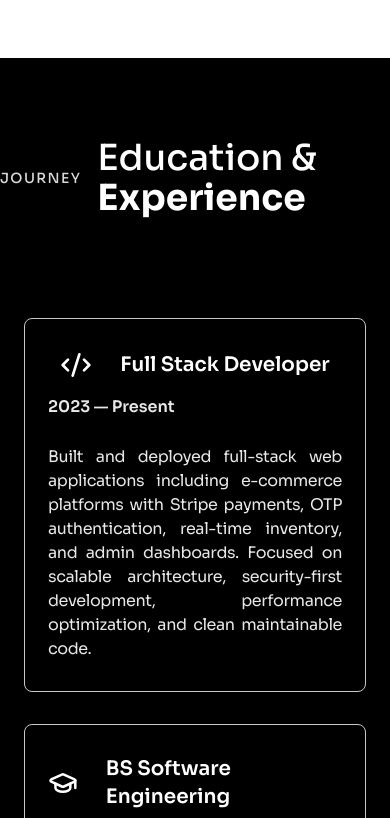
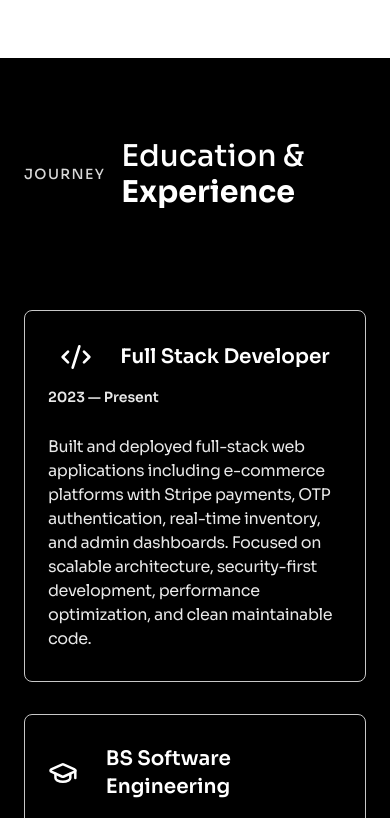
Before and after one commit to Qaziaaaa/portfolio-website, a Next.js app: page / in a window 390 px wide. Shown: the part 1506-2324 px from the top of the page. Built offline with nearby package versions, Linux system fonts and the light colour scheme.

Commit message:
Fix Journey spacing and responsive issues in Experience section

```diff
--- a/src/components/Experience.tsx
+++ b/src/components/Experience.tsx
@@ -25,9 +25,9 @@ export default function Experience() {
   return (
     <section className="self-stretch bg-black overflow-hidden flex flex-row items-start justify-start md:py-[60px] md:px-20 max-w-full py-10" id="experience">
       <div className="flex-1 overflow-hidden flex flex-col items-center py-0 md:px-8 box-border gap-[20px] max-w-full">
-        <div className="self-stretch overflow-hidden flex flex-row items-center justify-center py-5 px-0 gap-[16px]">
-          <p className="text-zinc-400 text-sm font-medium uppercase tracking-widest">Journey</p>
-          <h2 className="text-white py-5 text-4xl font-bold sm:text-4xl md:text-5xl">
+        <div className="self-stretch overflow-hidden flex flex-row items-center justify-center py-5 px-6 md:px-0 gap-[16px]">
+          <p className="text-zinc-400 text-sm font-medium uppercase tracking-widest whitespace-nowrap">Journey</p>
+          <h2 className="text-white py-5 text-3xl sm:text-4xl md:text-5xl font-bold">
             <span className="font-medium">Education &amp;</span> Experience
           </h2>
         </div>
@@ -39,11 +39,11 @@ export default function Experience() {
                   <exp.icon className="w-8 h-8 text-white" />
                   <h3 className="text-left text-white md:text-2xl text-xl font-semibold leading-7">{exp.title}</h3>
                 </div>
-                <div className="self-start mt-4 md:mt-0">
-                  <p className="text-zinc-300 text-base font-semibold leading-tight">{exp.period}</p>
+                <div className="self-start mt-4 md:mt-0 md:self-center">
+                  <p className="text-zinc-300 text-sm md:text-base font-semibold leading-tight whitespace-nowrap">{exp.period}</p>
                 </div>
               </div>
-              <div className="text-justify text-base font-normal leading-normal text-zinc-300 tracking-tight">{exp.description}</div>
+              <div className="text-left md:text-justify text-base font-normal leading-normal text-zinc-300 tracking-tight">{exp.description}</div>
             </div>
           ))}
         </div>
```
